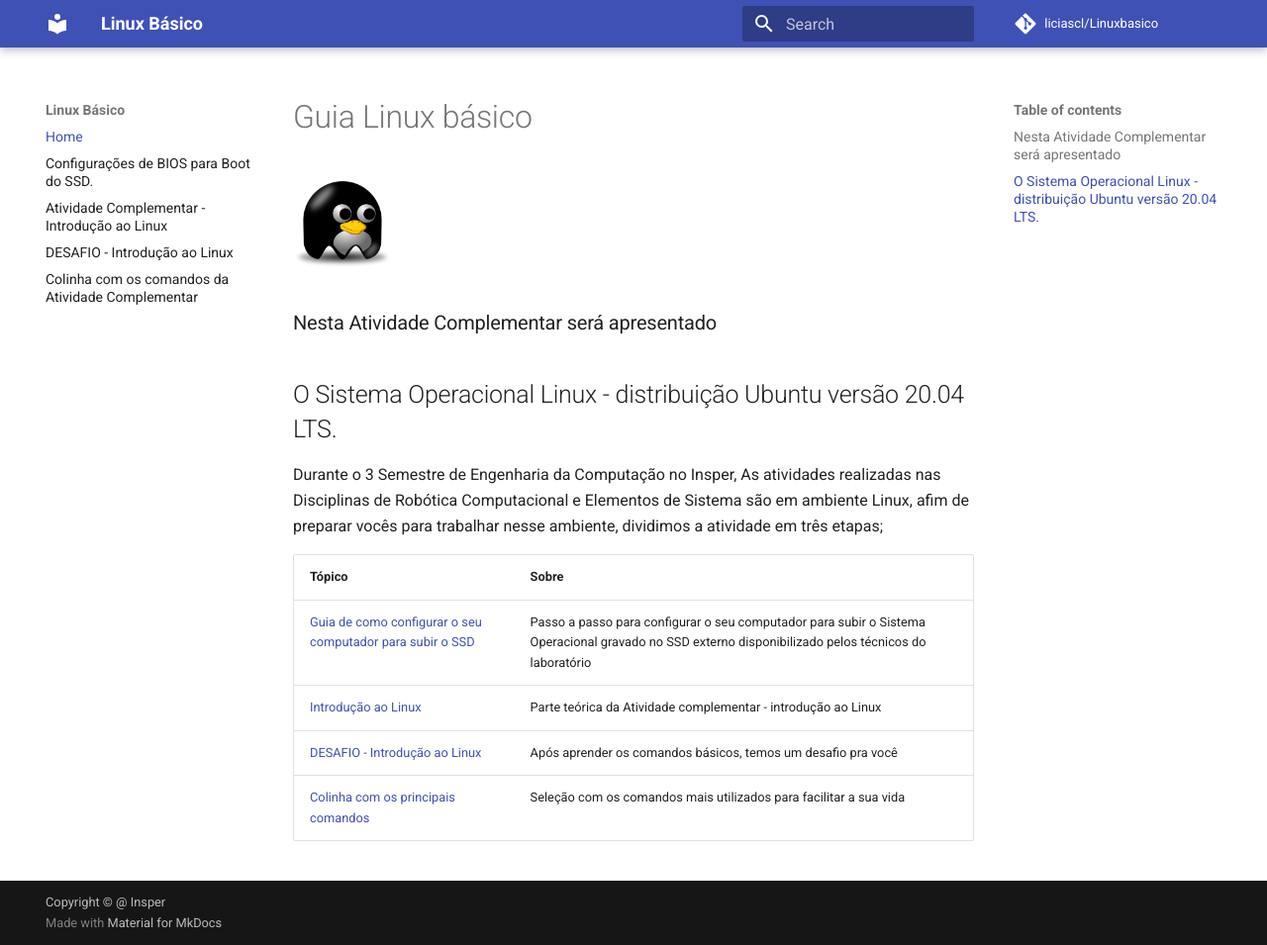
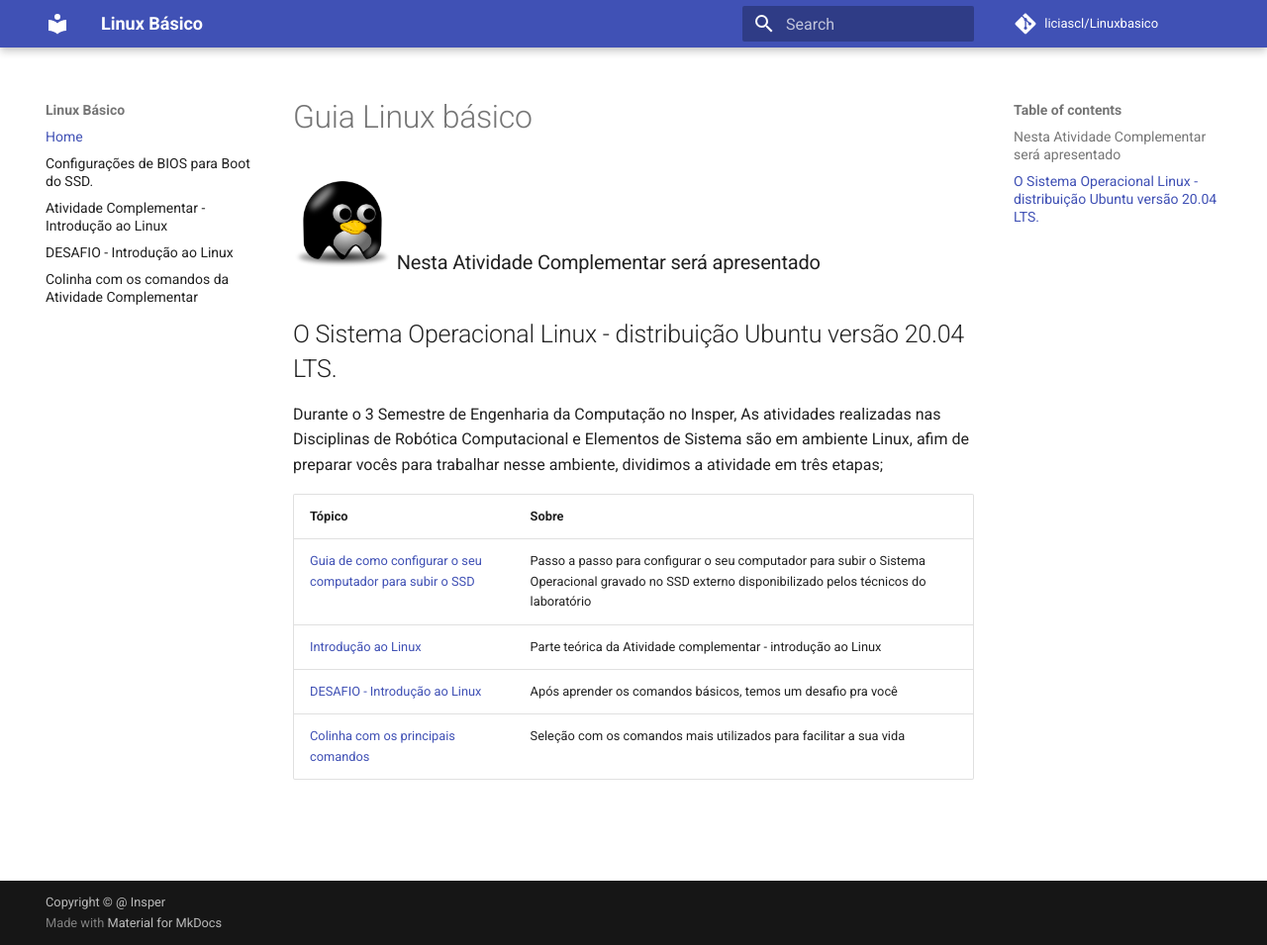
Before and after one commit to liciascl/Linuxbasico, an MkDocs documentation site: the page built from docs-src/index.md, in a window 1280 px wide and 955 px high. Shown: the whole window at 99% size. Built offline with MkDocs 1.6.1 and Material for MkDocs 9.7.7, drawn with Linux system fonts in a browser that asks for light colours; comment, search, counter and statistics services are not loaded.

Commit message:
Update index.md

```diff
--- a/docs-src/index.md
+++ b/docs-src/index.md
@@ -1,8 +1,8 @@
 # Guia Linux básico
 
-<img src="img/linuxs.png" width="100" height="100">
 
-### Nesta Atividade Complementar será apresentado
+
+### <img src="img/linuxs.png" width="100" height="100">    Nesta Atividade Complementar será apresentado
 ## O Sistema Operacional Linux - distribuição Ubuntu versão 20.04 LTS.
 
 Durante o 3 Semestre de Engenharia da Computação no Insper, As atividades realizadas nas Disciplinas de Robótica Computacional e Elementos de Sistema são em ambiente Linux, afim de preparar vocês para trabalhar nesse ambiente, dividimos a atividade em três etapas;
```
